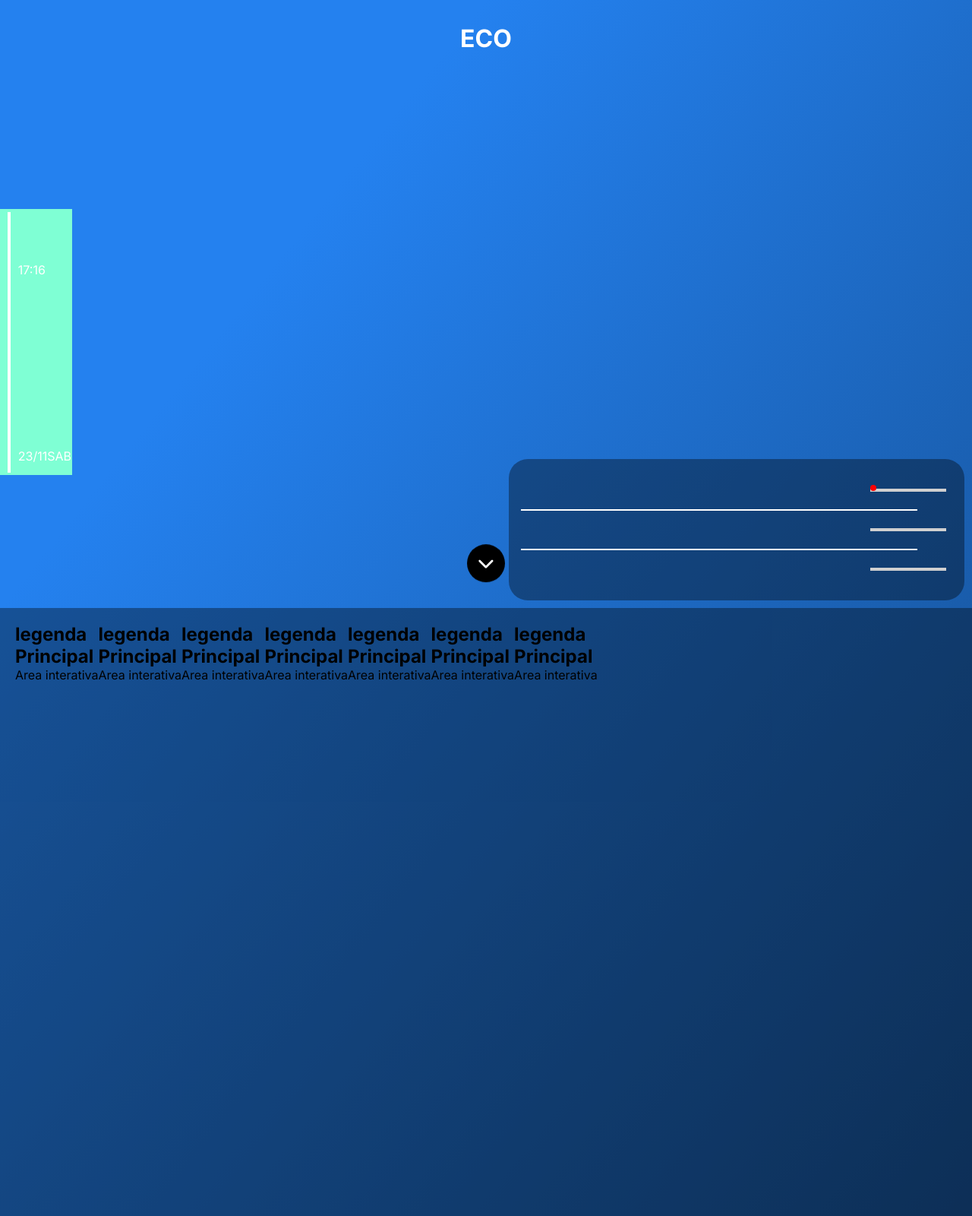
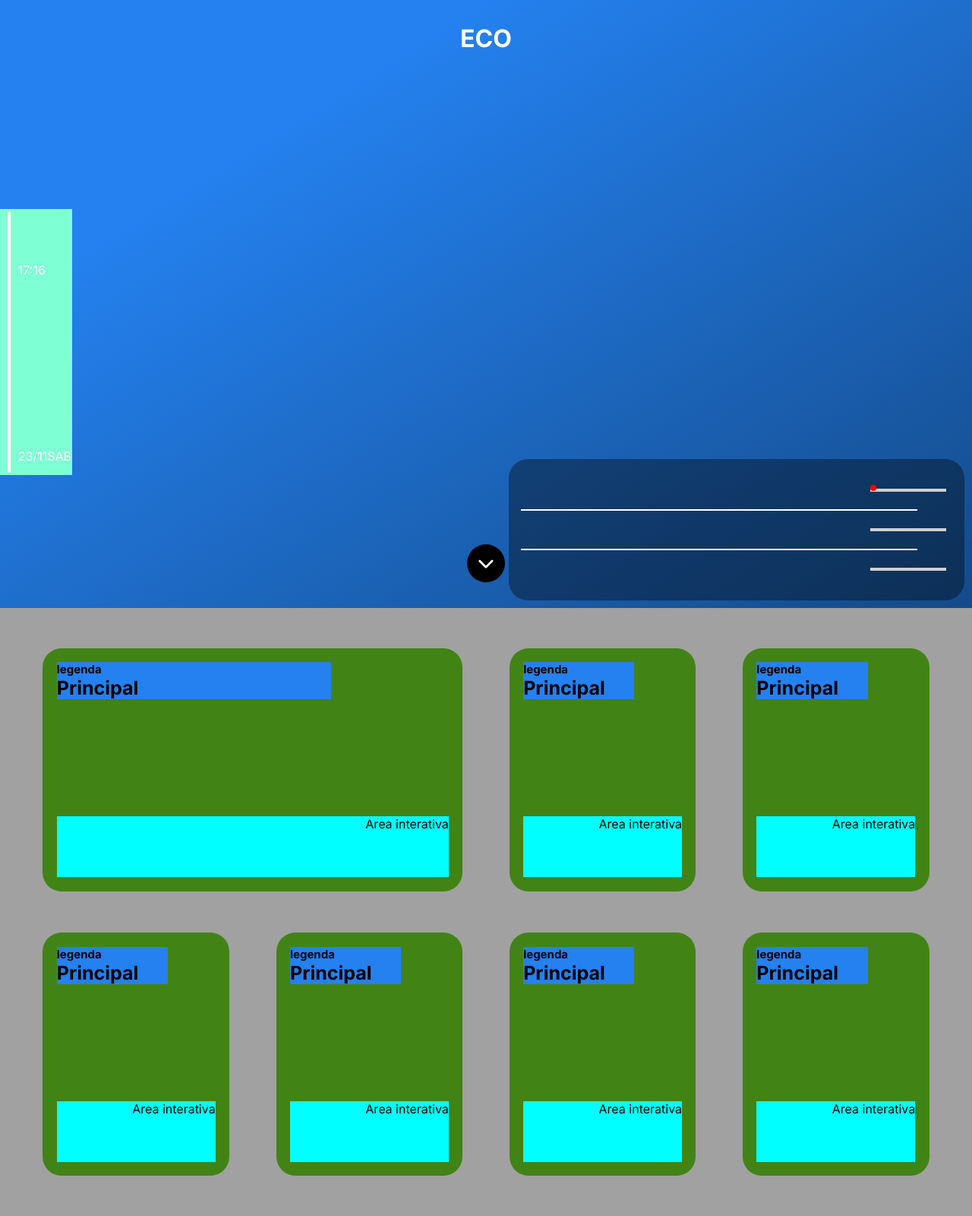
Before and after one commit to matgduarte/tcc, a PHP site: page / in a window 1280 px wide. Shown: the whole page at 76% size. Run offline with PHP 8.4, Linux system fonts and the light colour scheme.

Commit message:
Fiz algumas alterações, só faltou o tamanho de tablet que eu não achei a medida certa ainda para ficar tudo igual, tá torto

```diff
--- a/css/header_footer.css
+++ b/css/header_footer.css
@@ -38,8 +38,9 @@ body {
   }
   .container {
     background-image: linear-gradient(to bottom right, #2481EF 25%, #144A89);
-    height: 200vh;
     width: 100vw;
+    /* Essa porra que tá bugando tudo */
+
 }
 
 html::-webkit-scrollbar-track {
--- a/css/style.css
+++ b/css/style.css
@@ -96,36 +96,8 @@
     display: flex;
     flex-direction: column;
 }
-#bloco {
-    position: absolute;
-    top: 100vh; /* Corrigido para iniciar dentro da visualização */
-    background-color: rgba(0, 0, 0, 0.37);
-    width: 100%;
-    height: 100vh; /* Altura automática para se ajustar ao conteúdo */
-    padding: 20px; /* Aumentado para melhor espaçamento interno */
-    display: flex;
-    flex-direction: row; /* Organiza o conteúdo em coluna */
-    align-items: baseline; /* Centraliza os itens */
-    justify-content: baseline; /* Centraliza os itens verticalmente */
-    box-sizing: border-box; /* Para considerar padding no tamanho total */
-}
-.grafico {
-    position: absolute;
-    background-color: rgba(0, 0, 0, 0.37);
-    width: 50%;
-    height: 50vh; /* Altura automática para se ajustar ao conteúdo */
-    padding: 20px; /* Aumentado para melhor espaçamento interno */
-    border-radius: 25px;
-    display: flex;
-    flex-direction: column; /* Organiza o conteúdo em coluna */
-    align-items: center; /* Centraliza os itens */
-    box-sizing: border-box; /* Para considerar padding no tamanho total */
-}
-canvas {
-    width: 100%; /* Para ocupar toda a largura do bloco */
-    height: 70%; /* Para ocupar 70% da altura do bloco */
-    margin-bottom: 20px; /* Espaço entre o gráfico e as informações */
-}
+
+
 
 /* Estilo adicional para visualização */
 
@@ -351,3 +323,142 @@ ion-icon {
     font-size: 2rem;
     color: #fff; /* Cor branca para o ícone */
   }
+
+  /*Parte debaixo*/
+#bloco {
+    position: absolute;
+    top: 100vh; /* Corrigido para iniciar dentro da visualização */
+    background-color: rgba(0, 0, 0, 0.37);
+    width: 100%; /* Altura automática para se ajustar ao conteúdo */
+    height: 100vh;
+    padding: 2%;  /*  Aumentado para melhor espaçamento interno */
+    display: flex;
+    flex-flow: row wrap; /* Organiza o conteúdo em coluna */
+    align-content: space-around;
+    justify-content: space-around; /* Centraliza os itens verticalmente */
+    box-sizing: border-box; /* Para considerar padding no tamanho total */
+}
+.bloquinhos{
+    display: flex;
+    flex-direction: column;
+    justify-content: space-between;
+    align-items: flex-start;
+    width: 20%;
+    height: 40vh;
+    padding: 1.5%;
+    background-color: rgb(66, 131, 22);
+    border-radius: 25px;
+    box-sizing: border-box;
+}
+.grafico_principal{
+    width: 45%;
+}
+.areatexto{
+    background-color: #2481EF;
+    width: 70%;
+}
+.areatexto h1{
+    font-size: 25px;
+}
+.areainterativa{
+    background-color: aqua;
+    width: 100%;
+    height: 10vh;
+    display: flex;
+    justify-content: flex-end;
+}
+.areatexto h2{
+    font-size: 15px;
+}
+
+@media (max-width: 320px){
+
+    /*Main*/
+    #bloco{
+        padding: 1%;
+        height: 100vh;
+    }
+    .bloquinhos{
+        width: 45%;
+        height: 22vh;
+        border-radius: 15px;
+    }
+    .grafico_principal{
+        width: 95%;
+
+    }
+    .areatexto h1{
+        font-size: 15px;
+    }
+    .areatexto h2{
+        font-size: 10px;
+    }
+}
+@media (min-width: 321px) and (max-width: 375px){
+    /*Main*/
+    #bloco{
+        padding: 1%;
+        height: 100vh;
+    }
+    .bloquinhos{
+        width: 45%;
+        height: 22vh;
+        border-radius: 15px;
+    }
+    .grafico_principal{
+        width: 95%;
+
+    }
+    .areatexto h1{
+        font-size: 15px;
+    }
+    .areatexto h2{
+        font-size: 10px;
+    }
+}
+@media (min-width: 376px) and (max-width: 425px){
+    /*Main*/
+    #bloco{
+        padding: 1%;
+        height: 100vh;
+    }
+    .bloquinhos{
+        width: 45%;
+        height: 22vh;
+        border-radius: 15px;
+    }
+    .grafico_principal{
+        width: 95%;
+
+    }
+    .areatexto h1{
+        font-size: 15px;
+    }
+    .areatexto h2{
+        font-size: 10px;
+    }
+}
+@media (min-width: 426px) and (max-width: 768px){
+    /*Main*/
+    #bloco{
+        height: 100vh;
+    }
+    .bloquinhos{
+        width: 30%;
+        height: 30vh;
+        border-radius: 15px;
+    }
+    .bloquinhos:nth-last-child(-n+2) {
+        width: 45%;
+    }
+    .grafico_principal{
+        width: 65%;
+
+    }
+    .areatexto h1{
+        font-size: 15px;
+    }
+    .areatexto h2{
+        font-size: 10px;
+    }
+}
```
Also changed, not shown: index.php (+1 -72 lines).
